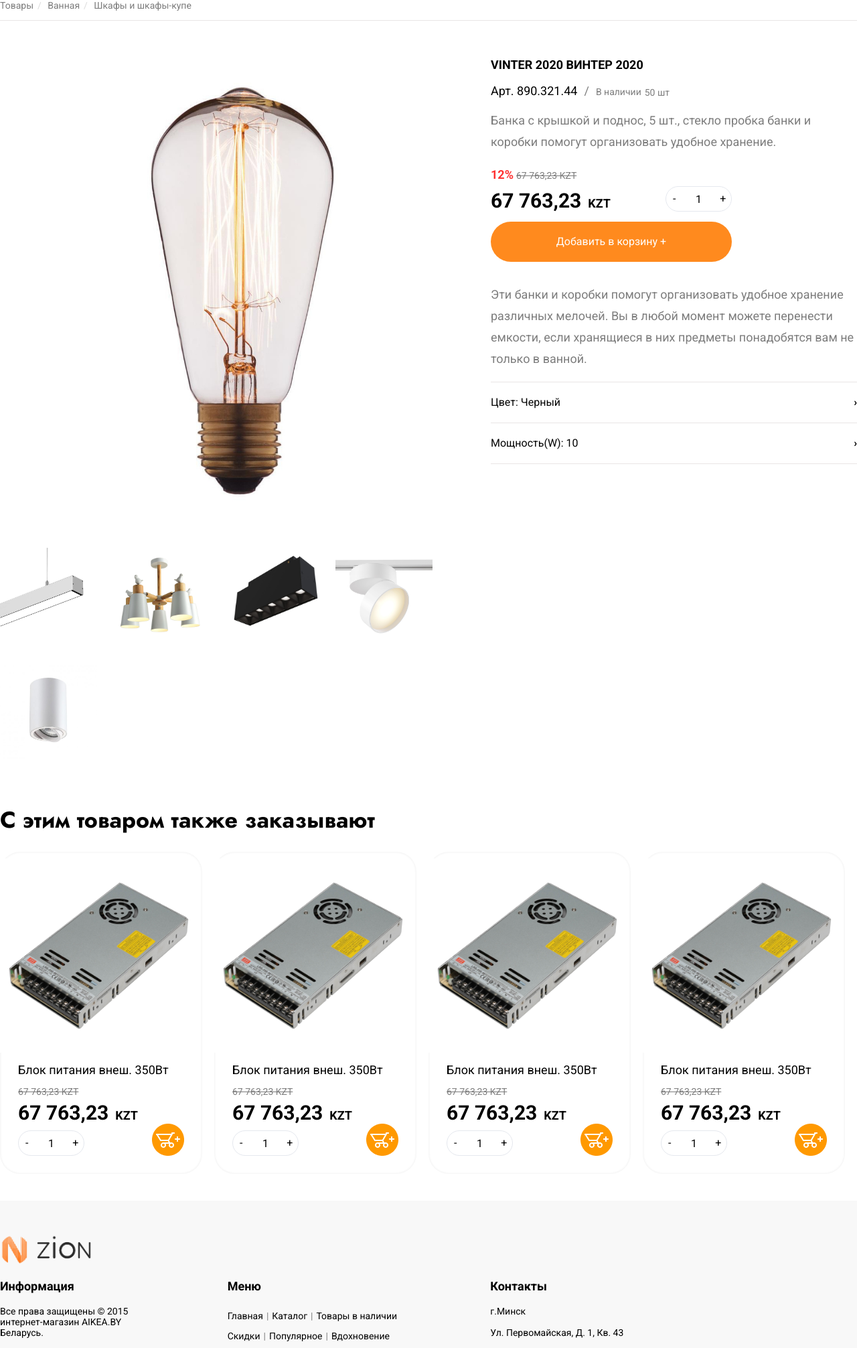
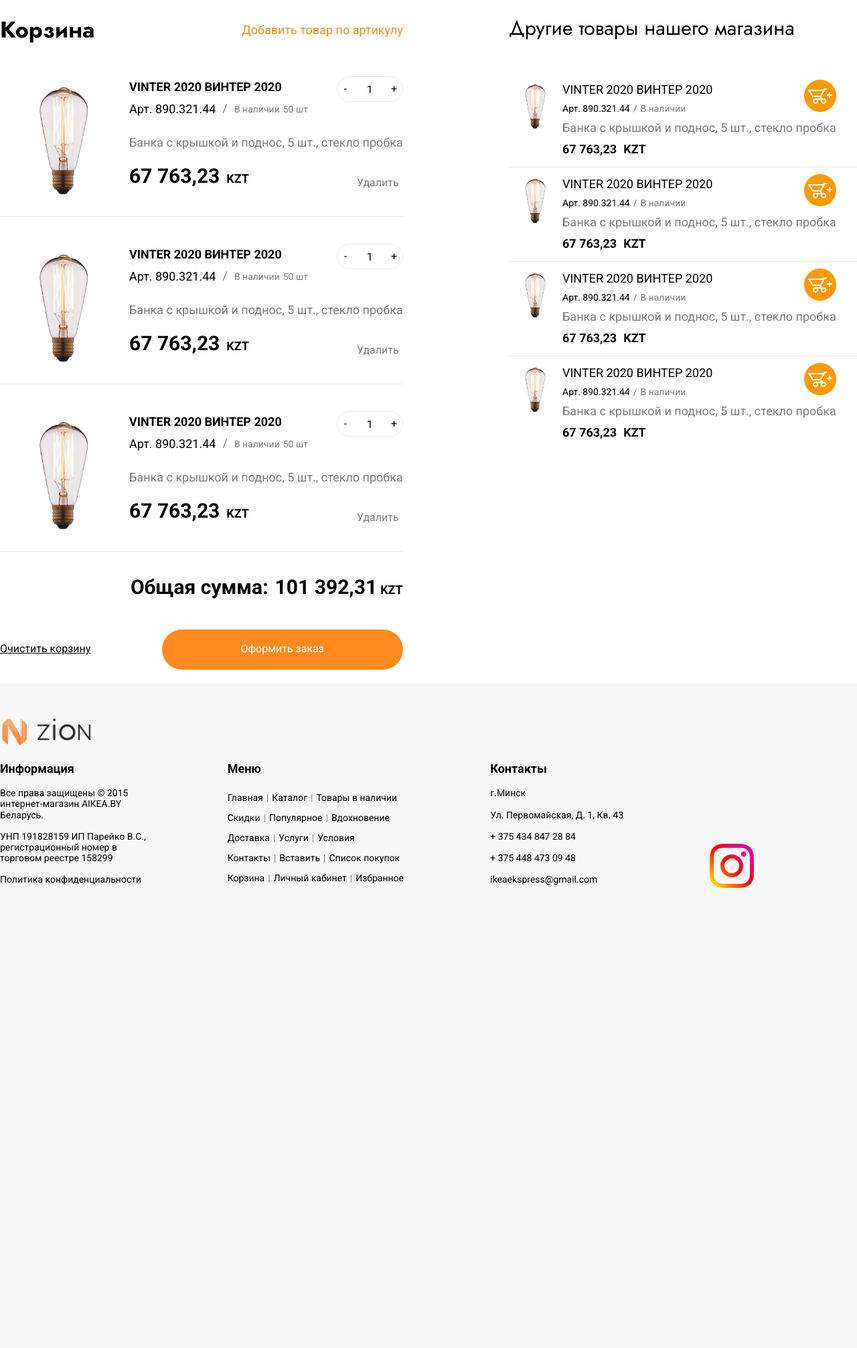
Before and after one commit to polarush/zion, a PHP site: page / in a window 1280 px wide. Shown: the part 200-2213 px from the top of the page at 67% size. After the commit the page ends 1526 px from the top, so only its background shows below. Run offline with PHP 8.4, Linux system fonts and the light colour scheme.

Commit message:
feat: add cart page styles $ markup

```diff
--- a/index.html
+++ b/index.html
@@ -219,8 +219,7 @@
                             </div>
                             <img src="assets/img/add-to-cart.png" alt="" class="add-to-cart">
                         </div>
-                    </div>
-                    <div class="product-card">
+                    </div><div class="product-card">
                         <img class="product-image" src="assets/img/products/2.jpeg" alt="">
                         <div class="product-card__wrapper">
                             <span class="product-card__percent">12%</span>
@@ -658,7 +657,6 @@
         </section> -->
         <!-- страница всех категорий, хлебные крошки END -->
 
-
         <!-- страница одной категории, хлебные крошки, фильтры, UXUI START -->
         <!--  <section class="categories">
             <div class="breadcrumbs">
@@ -978,7 +976,7 @@
         <!-- страница всех категорий, хлебные крошки END -->
 
         <!-- страница одного товара START -->
-            <section class="single-product">
+            <!-- <section class="single-product">
                 <div class="breadcrumbs">
                     <span class="breadcrumbs__element">Товары</span>
                     <span class="breadcrumbs__element">Ванная</span>
@@ -1122,11 +1120,215 @@
                     </div>
                 </div>
 
-            </section>
+            </section> -->
         <!-- страница одного товара END-->
+
+        <!-- страница корзины START -->
+
+        <section class="cart">
+            <div class="cart__wrapper">
+                <div class="cart__title-wrapper">
+                    <h3 class="body-title">Корзина</h3>
+                    <span class="cart__add-by-sku">Добавить товар по артикулу</span>
+                </div>
+                <div class="cart__element">
+                <div class="cart__image">
+                    <img src="assets/img/catalog/lightbulb.jpg" alt="">
+                </div>
+                <div class="cart__element-info">
+                    <div class="single-product__info">
+                        <h3 class="single-product__title">VINTER 2020 ВИНТЕР 2020</h3>
+                        <div class="instock-wrapper">
+                            <span class="single-product__sku">Арт. 890.321.44</span>
+                            <span class="instock-status">В наличии</span>
+                            <span class="instock-quantity">50 шт</span>
+                        </div>
+                        <p class="single-product__desc">
+                            Банка с крышкой и поднос, 5 шт., стекло пробка
+                        </p>
+                        <div class="product-card__price-wrapper">
+                            <span class="product-card__price">67 763,23</span>
+                            <span class="product-card__currency">KZT</span>
+                        </div>
+                        <div class="input-number">
+                            <div class="input-number__minus">-</div>
+                            <input class="input-number__input" type="text" pattern="^[0-9]+$" value="1">
+                            <div class="input-number__plus">+</div>
+                        </div>
+                        <button class="delete">Удалить</button>
+                    </div>
+                </div>
+                </div>
+                <div class="cart__element">
+                <div class="cart__image">
+                    <img src="assets/img/catalog/lightbulb.jpg" alt="">
+                </div>
+                <div class="cart__element-info">
+                    <div class="single-product__info">
+                        <h3 class="single-product__title">VINTER 2020 ВИНТЕР 2020</h3>
+                        <div class="instock-wrapper">
+                            <span class="single-product__sku">Арт. 890.321.44</span>
+                            <span class="instock-status">В наличии</span>
+                            <span class="instock-quantity">50 шт</span>
+                        </div>
+                        <p class="single-product__desc">
+                            Банка с крышкой и поднос, 5 шт., стекло пробка
+                        </p>
+                        <div class="product-card__price-wrapper">
+                            <span class="product-card__price">67 763,23</span>
+                            <span class="product-card__currency">KZT</span>
+                        </div>
+                        <div class="input-number">
+                            <div class="input-number__minus">-</div>
+                            <input class="input-number__input" type="text" pattern="^[0-9]+$" value="1">
+                            <div class="input-number__plus">+</div>
+                        </div>
+                        <button class="delete">Удалить</button>
+                    </div>
+                </div>
+                </div>
+                <div class="cart__element">
+                <div class="cart__image">
+                    <img src="assets/img/catalog/lightbulb.jpg" alt="">
+                </div>
+                <div class="cart__element-info">
+                    <div class="single-product__info">
+                        <h3 class="single-product__title">VINTER 2020 ВИНТЕР 2020</h3>
+                        <div class="instock-wrapper">
+                            <span class="single-product__sku">Арт. 890.321.44</span>
+                            <span class="instock-status">В наличии</span>
+                            <span class="instock-quantity">50 шт</span>
+                        </div>
+                        <p class="single-product__desc">
+                            Банка с крышкой и поднос, 5 шт., стекло пробка
+                        </p>
+                        <div class="product-card__price-wrapper">
+                            <span class="product-card__price">67 763,23</span>
+                            <span class="product-card__currency">KZT</span>
+                        </div>
+                        <div class="input-number">
+                            <div class="input-number__minus">-</div>
+                            <input class="input-number__input" type="text" pattern="^[0-9]+$" value="1">
+                            <div class="input-number__plus">+</div>
+                        </div>
+                        <button class="delete">Удалить</button>
+                    </div>
+                </div>
+                </div>
+
+                <div class="total-wrapper">
+                    <div class="total">
+                        <span class="total__title">Общая сумма:</span>
+                        <span class="total__price">101 392,31</span>
+                        <span class="total__currency">KZT</span>
+                    </div>
+                    <div class="total__buttons">
+                        <buttton class="total__clean">Очистить корзину</buttton>
+                        <buttton class="total__order">Оформить заказ</buttton>
+                    </div>
+
+                </div>
+            </div>
 
 
 
+
+            <aside class="featured">
+                <h3 class="featured-title">
+                    Другие товары нашего магазина
+                </h3>
+                <div class="featured__element">
+                    <div class="featured__image-wrapper">
+                        <img src="assets/img/catalog/lightbulb.jpg" class="featured__image" alt="">
+                    </div>
+                    <div class="featured__element-info">
+                        <div class="single-product__info">
+                            <h3 class="single-product__title">VINTER 2020 ВИНТЕР 2020</h3>
+                            <div class="instock-wrapper">
+                                <span class="single-product__sku">Арт. 890.321.44</span>
+                                <span class="instock-status">В наличии</span>
+                            </div>
+                            <p class="single-product__desc">
+                                Банка с крышкой и поднос, 5 шт., стекло пробка
+                            </p>
+                            <div class="product-card__price-wrapper">
+                                <span class="product-card__price">67 763,23</span>
+                                <span class="product-card__currency">KZT</span>
+                            </div>
+                            <img src="assets/img/add-to-cart.png" alt="" class="add-to-cart">
+                        </div>
+                    </div>
+                </div>
+                <div class="featured__element">
+                    <div class="featured__image-wrapper">
+                        <img src="assets/img/catalog/lightbulb.jpg" class="featured__image" alt="">
+                    </div>
+                    <div class="featured__element-info">
+                        <div class="single-product__info">
+                            <h3 class="single-product__title">VINTER 2020 ВИНТЕР 2020</h3>
+                            <div class="instock-wrapper">
+                                <span class="single-product__sku">Арт. 890.321.44</span>
+                                <span class="instock-status">В наличии</span>
+                            </div>
+                            <p class="single-product__desc">
+                                Банка с крышкой и поднос, 5 шт., стекло пробка
+                            </p>
+                            <div class="product-card__price-wrapper">
+                                <span class="product-card__price">67 763,23</span>
+                                <span class="product-card__currency">KZT</span>
+                            </div>
+                            <img src="assets/img/add-to-cart.png" alt="" class="add-to-cart">
+                        </div>
+                    </div>
+                </div>
+                <div class="featured__element">
+                    <div class="featured__image-wrapper">
+                        <img src="assets/img/catalog/lightbulb.jpg" class="featured__image" alt="">
+                    </div>
+                    <div class="featured__element-info">
+                        <div class="single-product__info">
+                            <h3 class="single-product__title">VINTER 2020 ВИНТЕР 2020</h3>
+                            <div class="instock-wrapper">
+                                <span class="single-product__sku">Арт. 890.321.44</span>
+                                <span class="instock-status">В наличии</span>
+                            </div>
+                            <p class="single-product__desc">
+                                Банка с крышкой и поднос, 5 шт., стекло пробка
+                            </p>
+                            <div class="product-card__price-wrapper">
+                                <span class="product-card__price">67 763,23</span>
+                                <span class="product-card__currency">KZT</span>
+                            </div>
+                            <img src="assets/img/add-to-cart.png" alt="" class="add-to-cart">
+                        </div>
+                    </div>
+                </div>
+                <div class="featured__element">
+                    <div class="featured__image-wrapper">
+                        <img src="assets/img/catalog/lightbulb.jpg" class="featured__image" alt="">
+                    </div>
+                    <div class="featured__element-info">
+                        <div class="single-product__info">
+                            <h3 class="single-product__title">VINTER 2020 ВИНТЕР 2020</h3>
+                            <div class="instock-wrapper">
+                                <span class="single-product__sku">Арт. 890.321.44</span>
+                                <span class="instock-status">В наличии</span>
+                            </div>
+                            <p class="single-product__desc">
+                                Банка с крышкой и поднос, 5 шт., стекло пробка
+                            </p>
+                            <div class="product-card__price-wrapper">
+                                <span class="product-card__price">67 763,23</span>
+                                <span class="product-card__currency">KZT</span>
+                            </div>
+                            <img src="assets/img/add-to-cart.png" alt="" class="add-to-cart">
+                        </div>
+                    </div>
+                </div>
+            </aside>
+        </section>
+
+        <!-- страница корзины END -->
     </main>
 
     <footer class="footer">
--- a/style.css
+++ b/style.css
@@ -811,7 +811,234 @@
 
     /* SINGLE PRODUCT END */
 
+    /* CART START */
 
+    .cart {
+        display: flex;
+        justify-content: space-between;
+        margin-top: 25px;
+    }
+
+    .cart__title-wrapper {
+        max-width: 630px;
+        display: flex;
+        flex-direction: row;
+        justify-content: space-between;
+        align-items: center;
+        margin: 0 0 50px;
+    }
+
+    .cart__title-wrapper .body-title {
+        margin: 0;
+    }
+
+    .cart__add-by-sku {
+        color: #FF8A1E;
+        font-size: 18px;
+        line-height: 34px;
+        font-family: 'Roboto', sans-serif;
+    }
+
+    .cart__element {
+        max-width: 630px;
+        font-family: 'Roboto', sans-serif;
+        display: flex;
+        flex-direction: row;
+        position: relative;
+        line-height: 32px;
+        padding-bottom: 5px;
+        margin-top: 40px;
+        border-bottom: 1px solid #E9E5E5;
+    }
+
+
+
+    .cart__image img {
+        max-width: 193px;
+    }
+
+    .cart__element .input-number {
+        position: absolute;
+        right: 0;
+        top: 0;
+    }
+
+    .cart-element p {
+        display: flex;
+        margin: 0;
+        padding: 0;
+        line-height: 0;
+    }
+
+    .cart__element .delete {
+        position: absolute;
+        right: 0;
+        bottom: 40px;
+        background-color: transparent;
+        border: none;
+        color: #7D7D7D;
+    }
+
+    .cart__element .single-product__title {
+        margin: 0;
+    }
+
+    .featured {
+        max-width: 520px;
+        width: 100%;
+    }
+
+    .featured__element {
+        display: flex;
+        flex-direction: row;
+        border-bottom: 1px solid #E9E5E5;
+        padding: 10px 0;
+    }
+
+    .featured__element:first-child {
+        padding-top: 0;
+    }
+
+    .featured__element:last-child {
+        border-bottom: 0;
+    }
+
+    .featured-title {
+        margin: 0;
+        font-family: 'Jost', sans-serif;
+        font-weight: 400;
+        line-height: 34px;
+        font-size: 30px;
+        margin-bottom: 50px;
+    }
+
+    .featured__element-info {
+        font-family: 'Roboto', sans-serif;
+        position: relative;
+    }
+
+    .featured .single-product__title {
+        margin: 0;
+        line-height: 30px;
+        font-weight: 400;
+    }
+    .featured .single-product__sku {
+        font-size: 14px;
+        font-weight: 400;
+    }
+    .featured .single-product__sku {
+        font-size: 14px;
+        font-weight: 400;
+    }
+    .featured .instock-status {
+        font-size: 14px;
+        font-weight: 400;
+    }
+    .featured .instock-status::before {
+        padding: 0 5px;
+        font-size: 14px;
+    }
+
+    .featured .instock-wrapper {
+        margin: 5px 0;
+    }
+
+    .featured .single-product__desc {
+        margin: 0;
+        padding: 0;
+        font-size: 18px;
+    }
+
+    .featured .product-card__price {
+        font-size: 18px;
+    }
+
+    .featured .product-card__currency {
+        font-size: 18px;
+    }
+
+    .featured .product-card__price-wrapper {
+        font-size: 18px;
+        align-items: center;
+    }
+
+    .featured .add-to-cart {
+        position: absolute;
+        top: 0;
+        right: 0;
+    }
+
+    .featured__image {
+        max-width: 80px;
+        max-height: 80px;
+    }
+
+    .total-wrapper {
+        padding-top: 36px;
+        display: flex;
+        flex-direction: column;
+        font-family: 'Roboto', sans-serif;
+    }
+
+    .total {
+        display: flex;
+        flex-direction: row;
+        justify-content: flex-end;
+        align-items: flex-end;
+    }
+
+    .total__title,
+    .total__price {
+        font-weight: bold;
+        font-size: 30px;
+        display: flex;
+    }
+
+    .total__price {
+        padding-left: 10px;
+        padding-right: 5px;
+    }
+
+    .total__currency {
+        font-size: 18px;
+        font-weight: bold;
+        padding-bottom: 3px;
+    }
+
+    .total__buttons {
+        margin-top: 45px;
+        display: flex;
+        flex-direction: row;
+        justify-content: space-between;
+        align-items: center;
+    }
+
+    .total__clean {
+        background-color: transparent;
+        text-decoration: underline;
+        font-style: 18px;
+    }
+
+    .total__order {
+        display: flex;
+        max-width: 360px;
+        width: 100%;
+        /* margin: 15px 0; */
+        background-color: #FF8A1E;
+        height: 60px;
+        border: 0;
+        border-radius: 32px;
+        outline: none;
+        color: #fff;
+        cursor: pointer;
+        justify-content: center;
+        align-items: center;
+    }
+
+
+
+
+    /* CART END */
 
 /* CONTENT END  */
 
@@ -957,3 +1184,10 @@ input[type=checkbox]:checked + label span {
    background-repeat: no-repeat;
    background-color: rgb(255, 139, 30);
 }
+
+/*
+@media (max-width: 768px)  {
+    section {
+        max-width: 717px;
+    }
+} */
```
